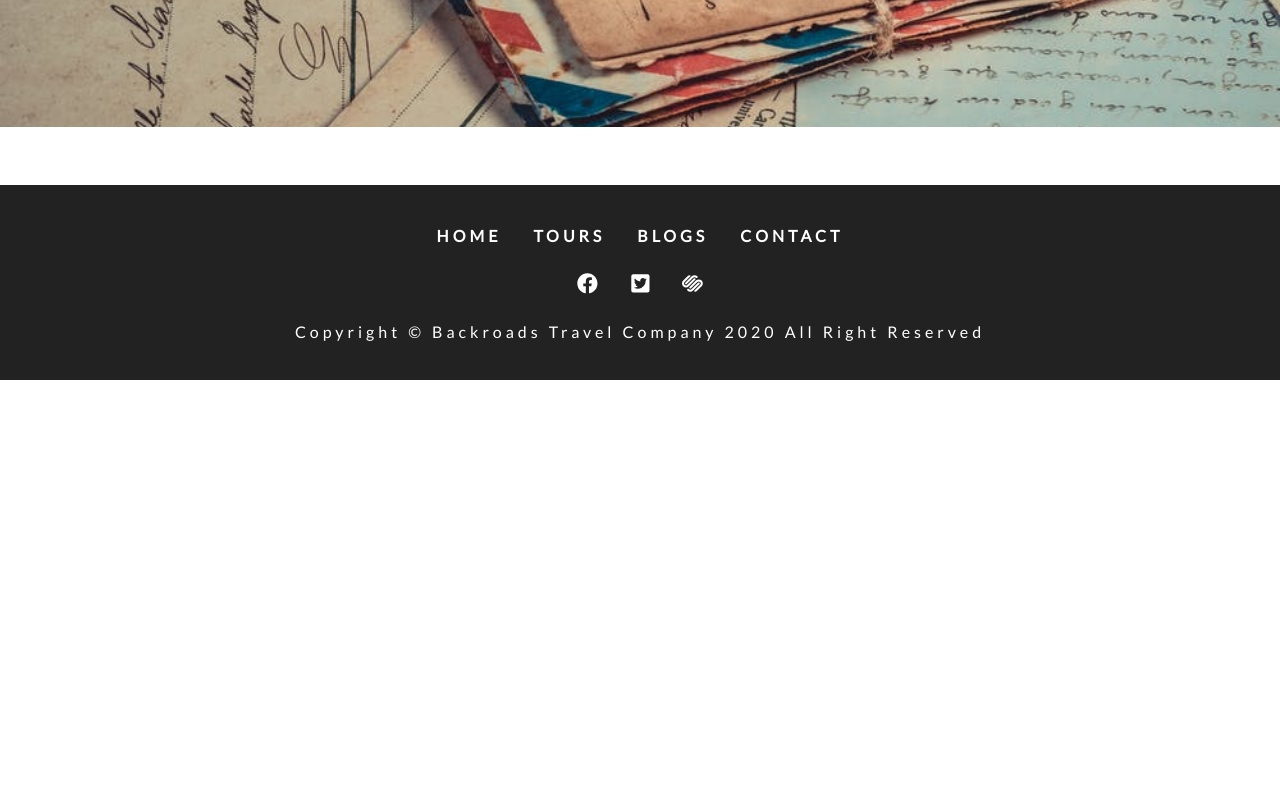
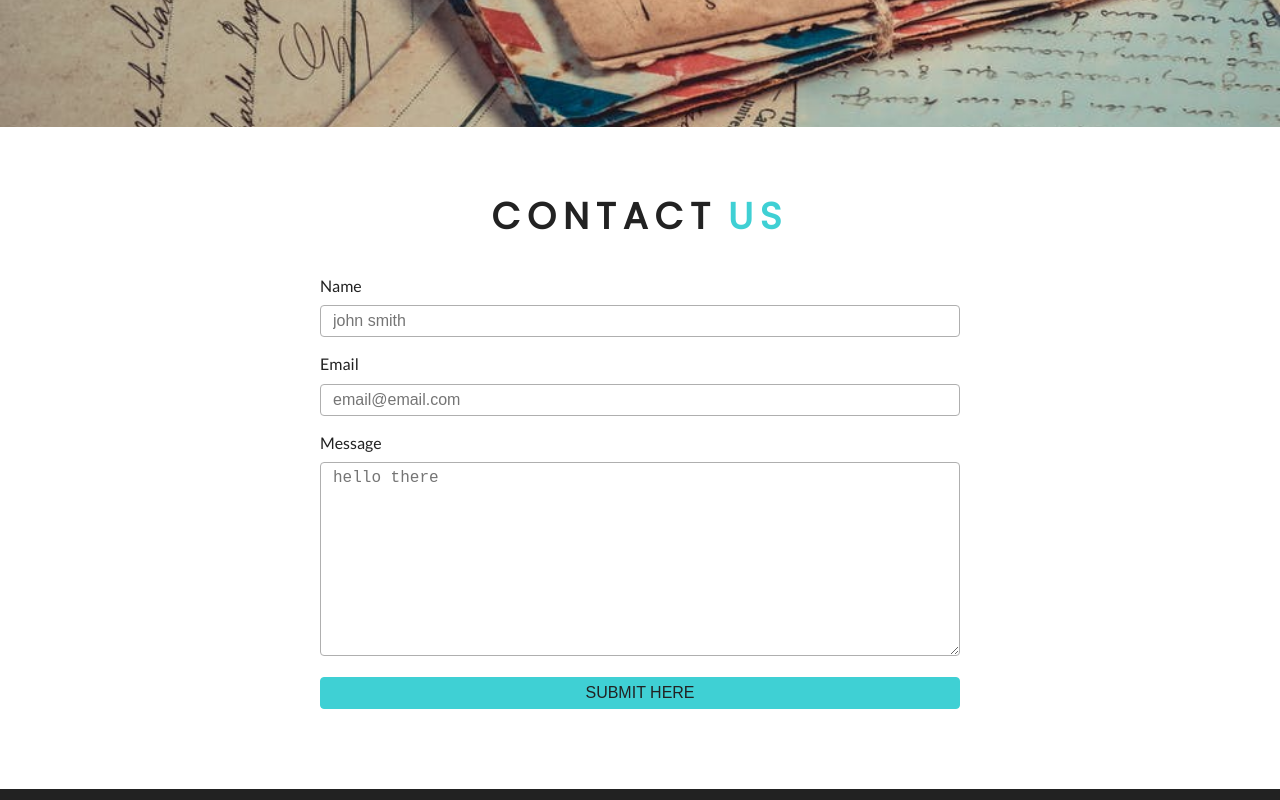
Before and after one commit to liam-nguyen/backroads, a Gatsby site: page /contact in a window 1280 px wide. Shown: the part 420-1220 px from the top of the page. Before the commit the page ends 800 px from the top, so only its background shows below. Built offline with nearby package versions, Linux system fonts and the light colour scheme; Gatsby itself is replaced by a stand-in of ours.

Commit message:
Add form to contact page

```diff
--- /dev/null
+++ b/src/components/Contact/ContactLayout.js
@@ -0,0 +1,50 @@
+import React from "react"
+import Title from "../Title"
+import styles from "../../css/contact.module.css"
+
+export default function Contact() {
+  return (
+    <section className={styles.contact}>
+      <Title title="contact" subtitle="us" />
+      <div className={styles.center}>
+        <form
+          action="https://formspree.io/ducchinh0806@gmail.com"
+          method="POST"
+          className={styles.form}
+        >
+          <div>
+            <label htmlFor="name">name</label>
+            <input
+              type="text"
+              name="name"
+              id="name"
+              placeholder="john smith"
+              className={styles.formControl}
+            />
+            <label htmlFor="email">email</label>
+            <input
+              type="email"
+              name="email"
+              id="email"
+              placeholder="email@email.com"
+              className={styles.formControl}
+            />
+            <label htmlFor="message">message</label>
+            <textarea
+              name="message"
+              id="message"
+              rows="10"
+              placeholder="hello there"
+              className={styles.formControl}
+            />
+            <input
+              type="submit"
+              value="submit here"
+              className={styles.submit}
+            ></input>
+          </div>
+        </form>
+      </div>
+    </section>
+  )
+}
--- /dev/null
+++ b/src/css/contact.module.css
@@ -0,0 +1,40 @@
+.contact {
+  padding: 4rem 0;
+}
+.center {
+  width: 80vw;
+  margin: 0 auto;
+}
+@media screen and (min-width: 992px) {
+  .center {
+    width: 50vw;
+    margin: 0 auto;
+  }
+}
+label {
+  text-transform: capitalize;
+  display: block;
+  margin-bottom: 0.5rem;
+}
+.formControl,
+.submit {
+  width: 100%;
+  font-size: 1rem;
+  margin-bottom: 1rem;
+  padding: 0.375rem 0.75rem;
+  border: 1px solid var(--darkGrey);
+  border-radius: 0.25rem;
+}
+.submit {
+  background-color: var(--primaryColor);
+  border-color: var(--primaryColor);
+  text-transform: uppercase;
+  color: var(--mainBlack);
+  transition: var(--mainTransition);
+  cursor: pointer;
+}
+.submit:hover {
+  background: var(--darkGrey);
+  color: var(--mainWhite);
+  border-color: var(--darkGrey);
+}
--- a/src/pages/404.js
+++ b/src/pages/404.js
@@ -3,7 +3,6 @@ import AniLink from "gatsby-plugin-transition-link/AniLink"
 
 import Layout from "../components/Layout"
 import Banner from "../components/Banner"
-
 import styles from "../css/error.module.css"
 
 export default function Page404() {
--- a/src/pages/contact.js
+++ b/src/pages/contact.js
@@ -1,13 +1,15 @@
 import React from "react"
-import { graphql, useStaticQuery } from "gatsby"
+import { graphql } from "gatsby"
 
 import Layout from "../components/Layout"
 import StyledHero from "../components/StyledHero"
+import ContactLayout from "../components/Contact/ContactLayout"
 
 export default function Contact({ data }) {
   return (
     <Layout>
-      <StyledHero image={data.heroImage.childImageSharp.fluid}></StyledHero>
+      <StyledHero image={data.heroImage.childImageSharp.fluid} />
+      <ContactLayout />
     </Layout>
   )
 }
```
